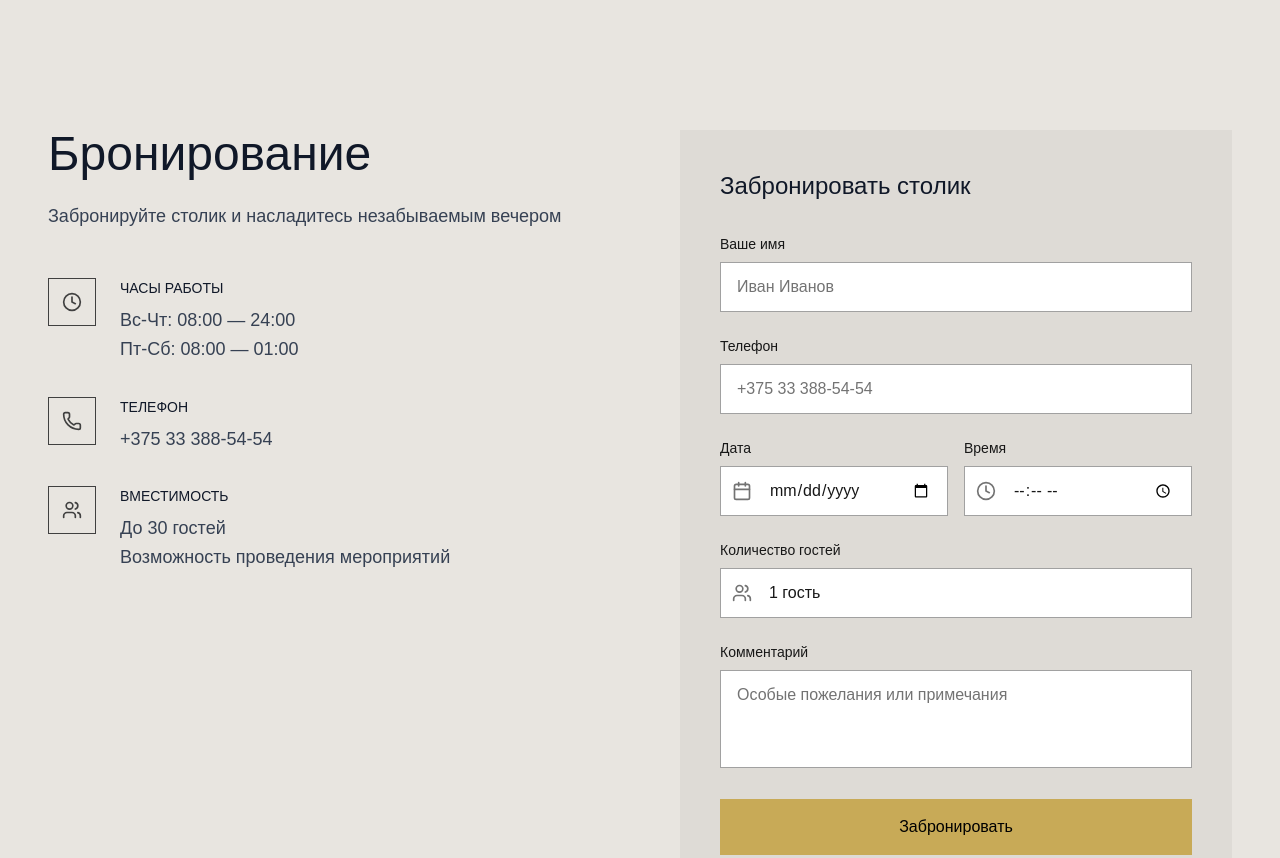
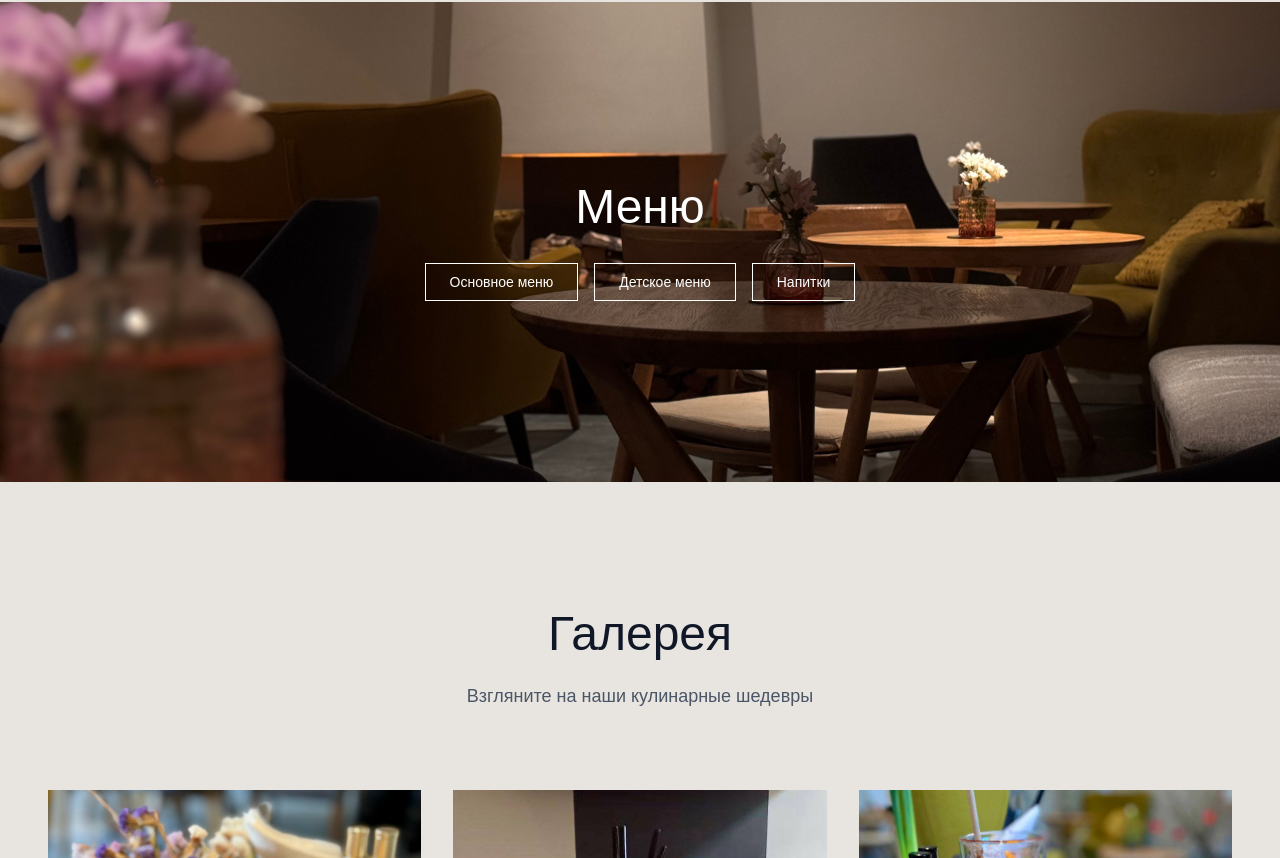
Before and after one commit to Kultura-web/finalnextkultura, a Next.js app: page /restaurant in a window 1280 px wide. Shown: the part 1882-2740 px from the top of the page. Built offline with nearby package versions, Linux system fonts and the light colour scheme.

Commit message:
Updated RestaurantMenu.tsx

```diff
--- a/components/components/restaurant/RestaurantMenu.tsx
+++ b/components/components/restaurant/RestaurantMenu.tsx
@@ -1,286 +1,97 @@
-'use client'
+"use client";
 
-import { useEffect, useRef, useState } from 'react';
-import { Clock, Users, Calendar, Phone } from 'lucide-react';
+import { useEffect, useRef, useState } from "react";
+import Image from "next/image";
 
-export default function RestaurantReservation() {
+export default function RestaurantMenu() {
   const [isVisible, setIsVisible] = useState(false);
   const sectionRef = useRef<HTMLDivElement>(null);
-
-  // Form state
-  const [name, setName] = useState('');
-  const [phone, setPhone] = useState('');
-  const [date, setDate] = useState('');
-  const [time, setTime] = useState('');
-  const [guests, setGuests] = useState('1 гость');
-  const [comment, setComment] = useState('');
-
-  const handleSubmit = async (event: React.FormEvent) => {
-    event.preventDefault();
-
-    if (!name || !phone || !date || !time || !guests) {
-      alert('Please fill in all required fields.');
-      return;
-    }
-
-    const reservationData = {
-      name,
-      phone,
-      date,
-      time,
-      guests,
-      comment,
-    };
-
-    try {
-      const response = await fetch('/api/reservation', {
-        method: 'POST',
-        headers: { 'Content-Type': 'application/json' },
-        body: JSON.stringify(reservationData),
-      });
-
-      if (response.ok) {
-        alert('Бронирование успешно!');
-        setName('');
-        setPhone('');
-        setDate('');
-        setTime('');
-        setGuests('1 гость');
-        setComment('');
-      } else {
-        alert('Ошибка с бронированием, попробуйте позже');
-      }
-    } catch (error) {
-      console.error('Error submitting reservation:', error);
-      alert('There was an error with the submission. Please try again later.');
-    }
-  };
 
   useEffect(() => {
     const observer = new IntersectionObserver(
       ([entry]) => {
-        if (entry.isIntersecting) setIsVisible(true);
+        if (entry.isIntersecting) {
+          setIsVisible(true);
+        }
       },
       { threshold: 0.1 }
     );
 
-    if (sectionRef.current) observer.observe(sectionRef.current);
+    if (sectionRef.current) {
+      observer.observe(sectionRef.current);
+    }
 
     return () => {
-      if (sectionRef.current) observer.unobserve(sectionRef.current);
+      if (sectionRef.current) {
+        observer.unobserve(sectionRef.current);
+      }
     };
   }, []);
 
+  const handleDownload = (fileName: string) => {
+    const link = document.createElement("a");
+    link.href = fileName;
+    link.target = "_blank"; // Opens in a new tab/window
+    document.body.appendChild(link);
+    link.click();
+    document.body.removeChild(link);
+  };
+
   return (
-    <section id="reservation" className="py-32 bg-[#e8e5e0]" ref={sectionRef}>
-      <div className="max-w-7xl mx-auto px-6 md:px-12">
-        <div className="grid grid-cols-1 lg:grid-cols-2 gap-20">
+    <section
+      id="menu"
+      ref={sectionRef}
+      className="relative flex flex-col items-center justify-center text-center py-20 md:py-28"
+      style={{
+        minHeight: "60vh",
+      }}
+    >
+      {/* Dark overlay for contrast */}
+      <div className="absolute inset-0 bg-black/40" />
 
-          {/* Info column */}
-          <div>
-            <h2
-              className={`text-3xl md:text-5xl font-light text-gray-900 mb-4 transform transition-all duration-1000 ${
-                isVisible ? 'opacity-100 translate-y-0' : 'opacity-0 translate-y-8'
-              }` }
+      {/* Next.js Image component as the background */}
+      <div className="absolute inset-0 z-0">
+        <Image
+          src="/Resto/IMG_20251119_175624_816.jpg"
+          alt="Restaurant Menu"
+          layout="fill"
+          objectFit="cover"
+          quality={100}
+        />
+      </div>
+
+      <div className="relative z-10 w-full px-4">
+        <div className="max-w-5xl mx-auto">
+          <h2
+            className={`text-3xl md:text-5xl font-light text-white mb-8 transform transition-all duration-1000 ${
+              isVisible ? "opacity-100 translate-y-0" : "opacity-0 translate-y-8"
+            }`}
+          >
+            Меню
+          </h2>
+
+          <div className="flex flex-wrap items-center justify-center gap-4">
+            <button
+              onClick={() => handleDownload("/.pdf")}
+              className="px-6 py-2 text-sm border border-white text-white hover:bg-white hover:text-black transition-all duration-300"
             >
-              Бронирование
-            </h2>
+              Основное меню
+            </button>
 
-            <p
-              className={`text-gray-700 text-lg mt-6 mb-12 transform transition-all duration-1000 ${
-                isVisible ? 'opacity-100 translate-y-0' : 'opacity-0 translate-y-8'
-              }`}
-              style={{ transitionDelay: '0.2s' }}
+            <button
+              onClick={() => handleDownload("/Menu2.pdf")}
+              className="px-6 py-2 text-sm border border-white text-white hover:bg-white hover:text-black transition-all duration-300"
             >
-              Забронируйте столик и насладитесь незабываемым вечером
-            </p>
+              Детское меню
+            </button>
 
-            <div className="space-y-8">
-
-              {/* Hours */}
-              <div
-                className={`flex items-start gap-6 group hover:translate-x-4 transition-all duration-500 transform ${
-                  isVisible ? 'opacity-100 translate-y-0' : 'opacity-0 translate-y-8'
-                }`}
-                style={{ transitionDelay: '0.4s' }}
-              >
-                <div className="w-12 h-12 border border-neutral-700 flex items-center justify-center flex-shrink-0 group-hover:bg-neutral-700 group-hover:scale-110 transition-all duration-300">
-                  <Clock className="w-5 h-5 text-neutral-700 group-hover:text-white transition-colors duration-300" />
-                </div>
-                <div>
-                  <h4 className="text-sm font-normal text-gray-900 mb-2">ЧАСЫ РАБОТЫ</h4>
-                  <p className="text-gray-700 text-lg leading-relaxed">
-                    Вс-Чт: 08:00 — 24:00<br />
-                    Пт-Сб: 08:00 — 01:00
-                  </p>
-                </div>
-              </div>
-
-              {/* Phone */}
-              <div
-                className={`flex items-start gap-6 group hover:translate-x-4 transition-all duration-500 transform ${
-                  isVisible ? 'opacity-100 translate-y-0' : 'opacity-0 translate-y-8'
-                }`}
-                style={{ transitionDelay: '0.6s' }}
-              >
-                <div className="w-12 h-12 border border-neutral-700 flex items-center justify-center flex-shrink-0 group-hover:bg-neutral-700 group-hover:scale-110 transition-all duration-300">
-                  <Phone className="w-5 h-5 text-neutral-700 group-hover:text-white transition-colors duration-300" />
-                </div>
-                <div>
-                  <h4 className="text-sm font-normal text-gray-900 mb-2">ТЕЛЕФОН</h4>
-                  <a
-                    href="tel:+375333428888"
-                    className="text-gray-700 text-lg leading-relaxed hover:text-neutral-900 transition-colors"
-                  >
-                    +375 33 388-54-54
-                  </a>
-                </div>
-              </div>
-
-              {/* Capacity */}
-              <div
-                className={`flex items-start gap-6 group hover:translate-x-4 transition-all duration-500 transform ${
-                  isVisible ? 'opacity-100 translate-y-0' : 'opacity-0 translate-y-8'
-                }`}
-                style={{ transitionDelay: '0.8s' }}
-              >
-                <div className="w-12 h-12 border border-neutral-700 flex items-center justify-center flex-shrink-0 group-hover:bg-neutral-700 group-hover:scale-110 transition-all duration-300">
-                  <Users className="w-5 h-5 text-neutral-700 group-hover:text-white transition-colors duration-300" />
-                </div>
-                <div>
-                  <h4 className="text-sm font-normal text-gray-900 mb-2">ВМЕСТИМОСТЬ</h4>
-                  <p className="text-gray-700 text-lg leading-relaxed">
-                    До 30 гостей<br />
-                    Возможность проведения мероприятий
-                  </p>
-                </div>
-              </div>
-
-            </div>
+            <button
+              onClick={() => handleDownload("/Menu1.pdf")}
+              className="px-6 py-2 text-sm border border-white text-white hover:bg-white hover:text-black transition-all duration-300"
+            >
+              Напитки
+            </button>
           </div>
-
-          {/* Form column */}
-          <div
-            className={`bg-[#dedbd6] p-10 transform transition-all duration-1000 hover:shadow-2xl ${
-              isVisible ? 'opacity-100 translate-y-0' : 'opacity-0 translate-y-8'
-            }`}
-            style={{ transitionDelay: '0.5s' }}
-          >
-            <h3 className="text-2xl font-light text-gray-900 mb-8">
-              Забронировать столик
-            </h3>
-
-            <form className="space-y-6" onSubmit={handleSubmit}>
-
-              {/* Name */}
-              <div>
-                <label className="block text-sm font-medium text-neutral-900 mb-2">
-                  Ваше имя
-                </label>
-                <input
-                  type="text"
-                  placeholder="Иван Иванов"
-                  value={name}
-                  onChange={(e) => setName(e.target.value)}
-                  className="w-full px-4 py-3 border border-neutral-400 text-neutral-900 placeholder:text-neutral-500 bg-white focus:border-neutral-800 focus:ring-2 focus:ring-neutral-800/20 focus:outline-none transition-all duration-300"
-                />
-              </div>
-
-              {/* Phone */}
-              <div>
-                <label className="block text-sm font-medium text-neutral-900 mb-2">
-                  Телефон
-                </label>
-                <input
-                  type="tel"
-                  placeholder="+375 33 388-54-54"
-                  value={phone}
-                  onChange={(e) => setPhone(e.target.value)}
-                  className="w-full px-4 py-3 border border-neutral-400 text-neutral-900 placeholder:text-neutral-500 bg-white focus:border-neutral-800 focus:ring-2 focus:ring-neutral-800/20 focus:outline-none transition-all duration-300"
-                />
-              </div>
-
-{/* Date & Time */}
-<div className="grid grid-cols-1 md:grid-cols-2 gap-4 max-w-[80vw]">
-  <div>
-    <label className="block text-sm font-medium text-neutral-900 mb-2">
-      Дата
-    </label>
-    <div className="relative">
-      <Calendar className="absolute left-3 top-1/2 -translate-y-1/2 w-5 h-5 text-neutral-500" />
-      <input
-        type="date"
-        value={date}
-        onChange={(e) => setDate(e.target.value)}
-        className="w-full max-w-[240px] pl-12 pr-4 py-3 border border-neutral-400 text-neutral-900 bg-white focus:border-neutral-800 focus:ring-2 focus:ring-neutral-800/20 focus:outline-none transition-all duration-300"
-      />
-    </div>
-  </div>
-
-  <div>
-    <label className="block text-sm font-medium text-neutral-900 mb-2">
-      Время
-    </label>
-    <div className="relative">
-      <Clock className="absolute left-3 top-1/2 -translate-y-1/2 w-5 h-5 text-neutral-500" />
-      <input
-        type="time"
-        value={time}
-        onChange={(e) => setTime(e.target.value)}
-        className="w-full max-w-[240px] pl-12 pr-4 py-3 border border-neutral-400 text-neutral-900 bg-white focus:border-neutral-800 focus:ring-2 focus:ring-neutral-800/20 focus:outline-none transition-all duration-300"
-      />
-    </div>
-  </div>
-</div>
-
-
-
-              {/* Guests */}
-              <div>
-                <label className="block text-sm font-medium text-neutral-900 mb-2">
-                  Количество гостей
-                </label>
-                <div className="relative">
-                  <Users className="absolute left-3 top-1/2 -translate-y-1/2 w-5 h-5 text-neutral-500" />
-                  <select
-                    value={guests}
-                    onChange={(e) => setGuests(e.target.value)}
-                    className="w-full pl-12 pr-4 py-3 border border-neutral-400 text-neutral-900 bg-white focus:border-neutral-800 focus:ring-2 focus:ring-neutral-800/20 focus:outline-none transition-all duration-300 appearance-none"
-                  >
-                    <option>1 гость</option>
-                    <option>2 гостя</option>
-                    <option>3 гостя</option>
-                    <option>4 гостя</option>
-                    <option>5+ гостей</option>
-                  </select>
-                </div>
-              </div>
-
-              {/* Comment */}
-              <div>
-                <label className="block text-sm font-medium text-neutral-900 mb-2">
-                  Комментарий
-                </label>
-                <textarea
-                  rows={3}
-                  placeholder="Особые пожелания или примечания"
-                  value={comment}
-                  onChange={(e) => setComment(e.target.value)}
-                  className="w-full px-4 py-3 border border-neutral-400 text-neutral-900 placeholder:text-neutral-500 bg-white focus:border-neutral-800 focus:ring-2 focus:ring-neutral-800/20 focus:outline-none resize-none transition-all duration-300"
-                />
-              </div>
-
-              {/* Submit */}
-              <button
-                type="submit"
-                className="w-full px-8 py-4 bg-[#c8aa57] text-black hover:bg-[#c8aa57] transition-all duration-300 hover:scale-105"
-              >
-                Забронировать
-              </button>
-
-            </form>
-          </div>
-
         </div>
       </div>
     </section>
```
